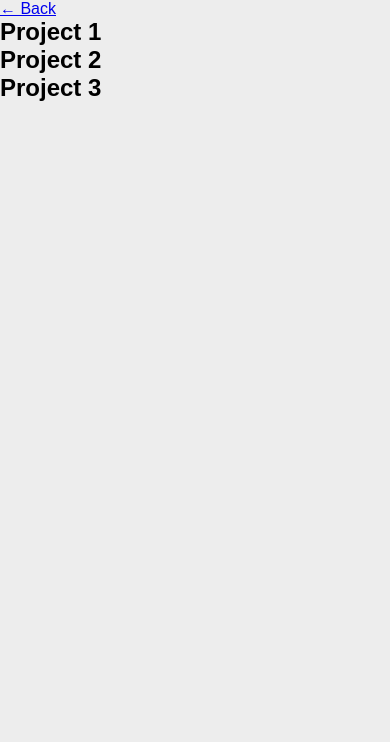
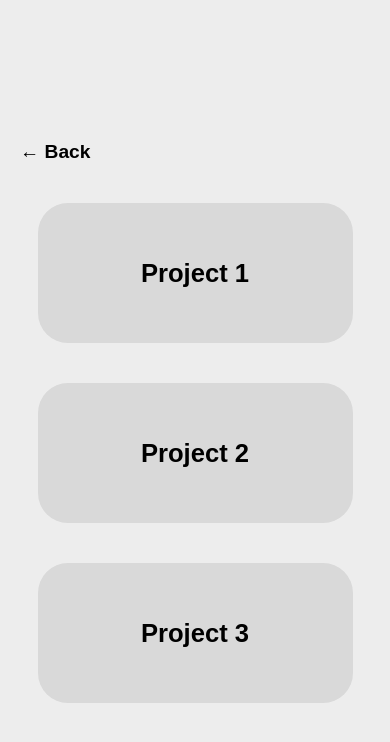
Before and after one commit to odriyy/Projects, a plain HTML site: page featured_projects.html in a window 390 px wide. Drawn offline with Linux system fonts and the light colour scheme.

Commit message:
Update styles.css

```diff
--- a/styles.css
+++ b/styles.css
@@ -12,7 +12,7 @@ body {
   min-height: 100vh;
 }
 
-/* CONTAINER */
+/* INDEX PAGE - container */
 .container {
   display: flex;
   flex-direction: column;
@@ -23,23 +23,44 @@ body {
   padding: 20px;
 }
 
-/* CARD (THE BOXES) */
+/* PROJECTS PAGE - container */
+.projects-container {
+  display: flex;
+  flex-direction: column;
+  align-items: center;
+  justify-content: center;
+  gap: 40px;
+  min-height: 100vh;
+  padding: 20px;
+}
+
+/* BACK LINK */
+.back-link {
+  align-self: flex-start;
+  font-size: 1.2rem;
+  font-weight: 800;
+  color: black;
+  text-decoration: none;
+}
+
+.back-link:hover {
+  opacity: 0.6;
+}
+
+/* CARD (index page) */
 .card {
   width: 90%;
   max-width: 700px;
   height: 200px;
   background-color: #D9D9D9;
   border-radius: 40px;
-
   display: flex;
   justify-content: center;
   align-items: center;
-
   text-decoration: none;
   transition: 0.2s ease;
 }
 
-/* TEXT */
 .card h1 {
   font-size: 2.5rem;
   font-weight: 800;
@@ -47,33 +68,44 @@ body {
   text-align: center;
 }
 
-/* HOVER EFFECT */
 .card:hover {
   transform: translateY(-5px);
   box-shadow: 0 10px 25px rgba(0,0,0,0.1);
 }
 
-/* RESPONSIVE */
-
-/* Tablet */
-@media (max-width: 768px) {
-  .card {
-    height: 170px;
-  }
-
-  .card h1 {
-    font-size: 2rem;
-  }
+/* PROJECT BOX (featured/technical pages) */
+.project-box {
+  width: 90%;
+  max-width: 700px;
+  height: 200px;
+  background-color: #D9D9D9;
+  border-radius: 40px;
+  display: flex;
+  justify-content: center;
+  align-items: center;
+  transition: 0.2s ease;
 }
 
-/* Phone */
+.project-box h2 {
+  font-size: 2.5rem;
+  font-weight: 800;
+  color: black;
+  text-align: center;
+}
+
+.project-box:hover {
+  transform: translateY(-5px);
+  box-shadow: 0 10px 25px rgba(0,0,0,0.1);
+}
+
+/* RESPONSIVE - Tablet */
+@media (max-width: 768px) {
+  .card, .project-box { height: 170px; }
+  .card h1, .project-box h2 { font-size: 2rem; }
+}
+
+/* RESPONSIVE - Phone */
 @media (max-width: 480px) {
-  .card {
-    height: 140px;
-    border-radius: 30px;
-  }
-
-  .card h1 {
-    font-size: 1.6rem;
-  }
+  .card, .project-box { height: 140px; border-radius: 30px; }
+  .card h1, .project-box h2 { font-size: 1.6rem; }
 }
```
